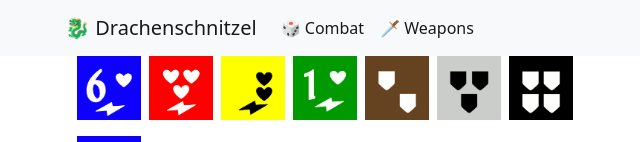
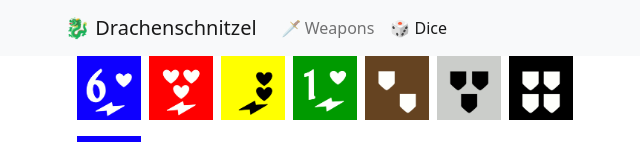
Before and after one commit to Zulan/drachenschnitzel, a Vue app: page / in a window 1280 px wide. Shown: the top 142 px of the page, without its empty margins (17-657 px from the left). Built offline with nearby package versions, Linux system fonts and the light colour scheme.

Commit message:
auto routes without ordering

```diff
--- a/src/App.vue
+++ b/src/App.vue
@@ -1,5 +1,13 @@
 <script setup lang="ts">
-import { RouterLink, RouterView } from "vue-router";
+import { RouterLink, RouterView, useRouter } from "vue-router";
+import { computed } from "vue";
+
+const router = useRouter();
+const routes = computed(() => {
+  const r = router.getRoutes();
+  console.log(r);
+  return r;
+});
 </script>
 
 <template>
@@ -20,18 +28,22 @@ import { RouterLink, RouterView } from "vue-router";
         </button>
         <div class="collapse navbar-collapse" id="navbarSupportedContent">
           <ul class="navbar-nav me-auto mb-2 mb-lg-0">
-            <li class="nav-item">
-              <RouterLink to="/" class="nav-link active" aria-current="page"
-                >🎲 Combat</RouterLink
+            <li class="nav-item" v-for="route in routes" :key="route.path">
+              <router-link
+                :to="route.path"
+                active-class="active"
+                class="nav-link"
+                aria-current="page"
+                >{{ route.name }}</router-link
               >
             </li>
             <li class="nav-item">
-              <RouterLink
-                to="/weapons/"
-                class="nav-link active"
+              <router-link
+                to="/"
+                active-class="active"
+                class="nav-link"
                 aria-current="page"
-                >🗡 Weapons</RouterLink
-              >
+              ></router-link>
             </li>
           </ul>
         </div>
--- a/src/router/index.ts
+++ b/src/router/index.ts
@@ -7,12 +7,12 @@ const router = createRouter({
   routes: [
     {
       path: "/",
-      name: "combat",
+      name: "🎲 Dice",
       component: CombatView,
     },
     {
       path: "/weapons/",
-      name: "weapons",
+      name: "🗡 Weapons",
       component: WeaponVeiw,
     },
   ],
```
